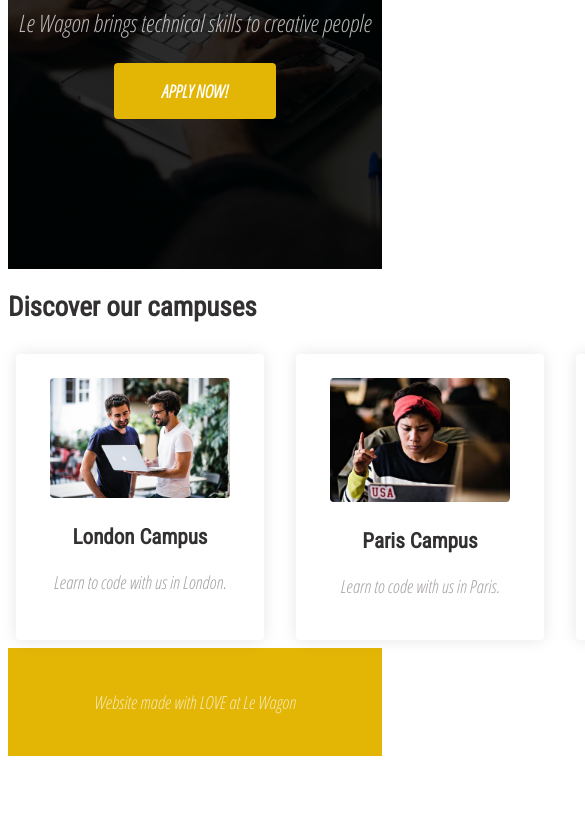
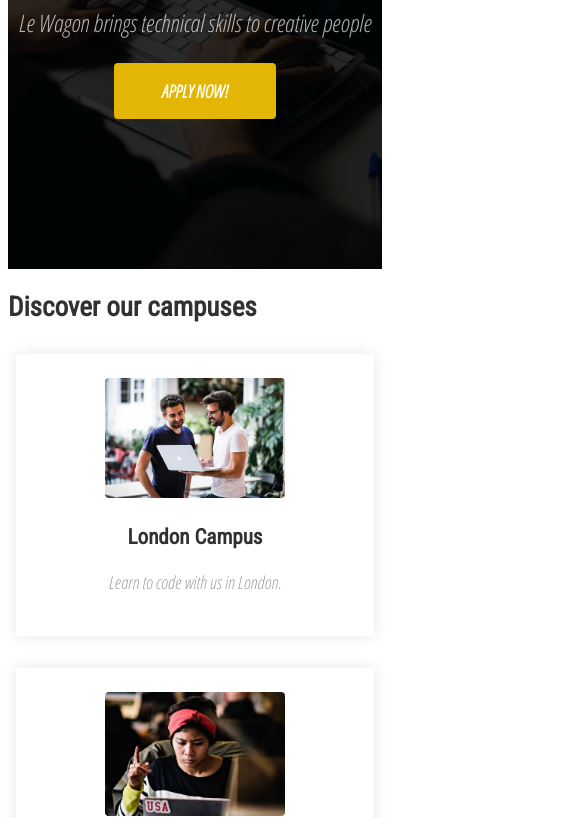
Before and after one commit to yeji-sohn/landing, a plain HTML site: page index.html in a window 390 px wide. Shown: the part 288-1106 px from the top of the page, 585 px wide, since content can reach past the window. Before the commit the page ends 1052 px from the top, so only its background shows below. Drawn offline with Linux system fonts and the light colour scheme.

Commit message:
Add files via upload

```diff
--- a/index.html
+++ b/index.html
@@ -14,7 +14,7 @@
 <div class="banner">
 	<h1>CHANGE your life, learn to CODE</h1>
 	<p>Le Wagon brings technical skills to creative people</p>
-	<a herf="http://www.lewagon.com/" class="button-blue">APPLY NOW!</a>
+	<a href="https://www.lewagon.com/" class="button-blue">APPLY NOW!</a>
 </div>
 
 
--- a/style.css
+++ b/style.css
@@ -30,13 +30,6 @@ a:hover {
 p {
 	color: #7F7979;
 	opacity: .7;
-}
-
-@media (min-width: 1000px) {
-	.container {
-		width: 800px;
-		margin: auto;
-	}
 }
 
 .banner {
@@ -72,11 +65,13 @@ p {
 	color: white;
 }
 
-@media (max-width: 800px) {
+
 .cards {
 	display: grid;
 	grid-template-columns: 1fr 1fr 1fr;
 	grid-gap: 16px;
+	margin-bottom: 24px;
+	background-position: center;
 }
 
 .card-white {
@@ -88,7 +83,7 @@ p {
 	text-align: center;
 	margin: 8px;
 }
-}
+
 
 .card-white img {
 	width: 180px;
@@ -106,3 +101,23 @@ p {
 .footer p {
 	color: white;
 }
+
+/* cards media queries*/
+@media (max-width: 800px) {
+  .cards {
+    grid-template-columns: 1fr;
+  }
+
+  .card-white {
+    width: auto;
+  }
+}
+
+/* Container media queries */
+
+@media (min-width: 1000px) {
+  .container {
+    width: 800px;
+    margin: auto;
+  }
+}
```
Lines whose indentation alone changed are shown as unchanged.
